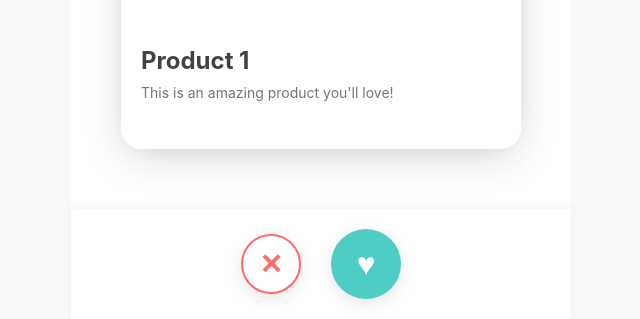
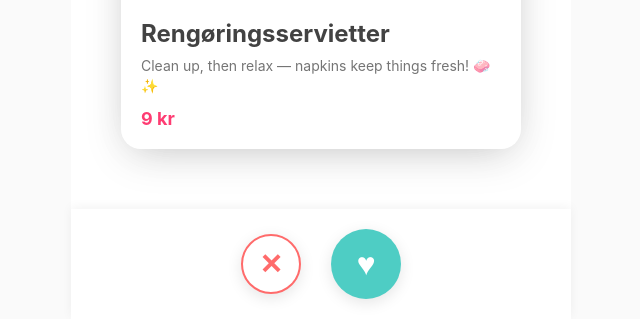
Before and after one commit to Marcrulo/grocery_swiper, a Flask app: page / in a window 1280 px wide. Shown: the part 481-800 px from the top of the page, without its empty margins (319-959 px from the left). Run offline with Flask 3, Linux system fonts and the light colour scheme; some libraries are stand-ins or nearby versions.

Commit message:
app update

```diff
--- a/app/app.py
+++ b/app/app.py
@@ -1,11 +1,52 @@
-from flask import Flask, render_template
+from flask import Flask, render_template, jsonify
+import pandas as pd
+import os
+from pathlib import Path
 
 app = Flask(__name__)
+
+# Path to processed CSV files
+DATA_DIR = Path(__file__).parent.parent / 'data' / 'csv' / 'processed'
+
+def load_all_products():
+    """Load all products from all CSV files in the processed directory."""
+    all_products = []
+
+    # Get all CSV files
+    csv_files = sorted(DATA_DIR.glob('products_*.csv'))
+
+    for csv_file in csv_files:
+        try:
+            df = pd.read_csv(csv_file)
+
+            # Convert each row to a product dictionary
+            for _, row in df.iterrows():
+                product = {
+                    'id': int(row['data_id']),
+                    'title': row['product_name'],
+                    'description': row['tinder_bio'] if pd.notna(row['tinder_bio']) else row['product_name'],
+                    'image': row['public_urls'] if pd.notna(row['public_urls']) else '',
+                    'price': float(row['price']) if pd.notna(row['price']) else 0.0,
+                    'brand': row['brand'] if pd.notna(row['brand']) else '',
+                    'category': row['category'] if pd.notna(row['category']) else '',
+                    'store': row['store_name'] if pd.notna(row['store_name']) else '',
+                }
+                all_products.append(product)
+        except Exception as e:
+            print(f"Error loading {csv_file}: {e}")
+
+    return all_products
 
 @app.route('/')
 def index():
     return render_template('index.html')
 
+@app.route('/api/products')
+def get_products():
+    """API endpoint to get all products."""
+    products = load_all_products()
+    return jsonify(products)
+
 if __name__ == '__main__':
     # Run on all interfaces so it's accessible from phone
     app.run(host='0.0.0.0', port=8000, debug=True)
--- a/app/static/script.js
+++ b/app/static/script.js
@@ -1,40 +1,6 @@
-// Sample data for cards
-const cardsData = [
-    {
-        id: 1,
-        title: "Product 1",
-        description: "This is an amazing product you'll love!",
-        image: "https://via.placeholder.com/400x500/667eea/ffffff?text=Product+1"
-    },
-    {
-        id: 2,
-        title: "Product 2",
-        description: "High quality and great value for money.",
-        image: "https://via.placeholder.com/400x500/764ba2/ffffff?text=Product+2"
-    },
-    {
-        id: 3,
-        title: "Product 3",
-        description: "Perfect for your daily needs.",
-        image: "https://via.placeholder.com/400x500/f093fb/ffffff?text=Product+3"
-    },
-    {
-        id: 4,
-        title: "Product 4",
-        description: "Limited time offer - don't miss out!",
-        image: "https://via.placeholder.com/400x500/4facfe/ffffff?text=Product+4"
-    },
-    {
-        id: 5,
-        title: "Product 5",
-        description: "Customer favorite with 5-star ratings.",
-        image: "https://via.placeholder.com/400x500/00f2fe/ffffff?text=Product+5"
-    }
-];
-
 class SwipeApp {
     constructor() {
-        this.cards = [...cardsData];
+        this.cards = [];
         this.currentIndex = 0;
         this.cardsContainer = document.getElementById('cardsContainer');
         this.noCardsMessage = document.getElementById('noCards');
@@ -49,23 +15,48 @@ class SwipeApp {
         this.currentCard = null;
         this.likeIndicator = null;
         this.passIndicator = null;
+        this.isAnimating = false;
 
         this.init();
     }
 
-    init() {
+    async init() {
+        await this.loadProducts();
         this.renderCards();
         this.attachEventListeners();
     }
 
+    async loadProducts() {
+        try {
+            const response = await fetch('/api/products');
+            if (!response.ok) {
+                throw new Error('Failed to load products');
+            }
+            this.cards = await response.json();
+            console.log(`Loaded ${this.cards.length} products`);
+        } catch (error) {
+            console.error('Error loading products:', error);
+            this.showNoCards();
+        }
+    }
+
     renderCards() {
-        this.cardsContainer.innerHTML = '';
+        // Remove only old cards that are no longer needed
+        const existingCards = this.cardsContainer.querySelectorAll('.card');
+        existingCards.forEach(card => {
+            const cardIndex = parseInt(card.dataset.index);
+            if (cardIndex < this.currentIndex - 1 || cardIndex > this.currentIndex + 2) {
+                card.remove();
+            }
+        });
 
-        // Render cards in reverse order so the first card is on top
+        // Add new cards if needed - render in reverse order for proper z-index
         for (let i = Math.min(this.currentIndex + 2, this.cards.length - 1); i >= this.currentIndex; i--) {
-            if (i < this.cards.length) {
+            const existingCard = this.cardsContainer.querySelector(`[data-index="${i}"]`);
+            if (!existingCard && i < this.cards.length) {
                 const card = this.createCard(this.cards[i], i);
-                this.cardsContainer.appendChild(card);
+                // Insert at the beginning to maintain z-index order
+                this.cardsContainer.insertBefore(card, this.cardsContainer.firstChild);
             }
         }
 
@@ -87,15 +78,17 @@ class SwipeApp {
         if (index > this.currentIndex) {
             const scale = 1 - (index - this.currentIndex) * 0.05;
             card.style.transform = `scale(${scale})`;
+            card.style.transition = 'transform 0.3s ease';
         }
 
         card.innerHTML = `
             <div class="swipe-indicator pass">NOPE</div>
             <div class="swipe-indicator like">LIKE</div>
-            <img src="${data.image}" alt="${data.title}" class="card-image" loading="eager">
+            <img src="${data.image}" alt="${data.title}" class="card-image" loading="eager" decoding="async">
             <div class="card-content">
                 <h2 class="card-title">${data.title}</h2>
                 <p class="card-description">${data.description}</p>
+                ${data.price ? `<p class="card-price">${data.price} kr</p>` : ''}
             </div>
         `;
 
@@ -113,15 +106,19 @@ class SwipeApp {
     }
 
     attachEventListeners() {
-        // Touch events
-        this.cardsContainer.addEventListener('mousedown', this.onDragStart.bind(this), { passive: true });
-        this.cardsContainer.addEventListener('touchstart', this.onDragStart.bind(this), { passive: true });
+        // Touch events - bind methods once to avoid multiple bindings
+        this.boundDragStart = this.onDragStart.bind(this);
+        this.boundDragMove = this.onDragMove.bind(this);
+        this.boundDragEnd = this.onDragEnd.bind(this);
 
-        document.addEventListener('mousemove', this.onDragMove.bind(this), { passive: false });
-        document.addEventListener('touchmove', this.onDragMove.bind(this), { passive: false });
+        this.cardsContainer.addEventListener('mousedown', this.boundDragStart);
+        this.cardsContainer.addEventListener('touchstart', this.boundDragStart, { passive: true });
 
-        document.addEventListener('mouseup', this.onDragEnd.bind(this));
-        document.addEventListener('touchend', this.onDragEnd.bind(this));
+        document.addEventListener('mousemove', this.boundDragMove);
+        document.addEventListener('touchmove', this.boundDragMove, { passive: false });
+
+        document.addEventListener('mouseup', this.boundDragEnd);
+        document.addEventListener('touchend', this.boundDragEnd);
 
         // Button events
         this.passBtn.addEventListener('click', () => this.swipe('left'));
@@ -132,9 +129,17 @@ class SwipeApp {
         const target = e.target.closest('.card');
         if (!target || parseInt(target.dataset.index) !== this.currentIndex) return;
 
+        // Allow starting a new drag even if previous animation isn't complete
+
+        // Prevent default drag behavior for mouse events
+        if (e.type === 'mousedown') {
+            e.preventDefault();
+        }
+
         this.isDragging = true;
         this.currentCard = target;
         this.currentCard.classList.add('swiping');
+        this.currentCard.style.cursor = 'grabbing';
 
         // Cache indicator elements
         this.likeIndicator = this.currentCard.querySelector('.swipe-indicator.like');
@@ -190,17 +195,48 @@ class SwipeApp {
 
         this.isDragging = false;
         const deltaX = this.currentX - this.startX;
+        const cardToAnimate = this.currentCard;
 
-        // Swipe threshold
-        const swipeThreshold = 100;
+        // Always swipe the card in the direction it was dragged if moved more than 10px
+        if (Math.abs(deltaX) > 10) {
+            const direction = deltaX > 0 ? 'right' : 'left';
 
-        if (Math.abs(deltaX) > swipeThreshold) {
-            const direction = deltaX > 0 ? 'right' : 'left';
-            this.completeSwipe(direction);
+            // Shorter, faster animation
+            const targetX = direction === 'right' ? window.innerWidth * 1.5 : -window.innerWidth * 1.5;
+            const targetRotation = direction === 'right' ? 30 : -30;
+
+            // Remove swiping class to enable transitions
+            cardToAnimate.classList.remove('swiping');
+
+            // Scale up the next card smoothly and immediately
+            const nextCard = this.cardsContainer.querySelector(`[data-index="${this.currentIndex + 1}"]`);
+            if (nextCard) {
+                nextCard.style.transform = 'scale(1)';
+                nextCard.style.transition = 'transform 0.35s ease';
+            }
+
+            // Apply faster transition and animate current card out
+            cardToAnimate.style.transition = `transform 0.35s ease-out`;
+            cardToAnimate.style.transform = `translateX(${targetX}px) rotate(${targetRotation}deg)`;
+
+            // Log the action
+            const cardData = this.cards[this.currentIndex];
+            console.log(`${direction === 'right' ? 'Liked' : 'Passed'}:`, cardData);
+
+            // Increment immediately and render new cards faster
+            this.currentIndex++;
+
+            // Remove the old card and add new one after shorter delay
+            setTimeout(() => {
+                cardToAnimate.remove();
+                this.renderCards();
+            }, 200);
         } else {
-            // Reset card position
-            this.currentCard.classList.remove('swiping');
-            this.currentCard.style.transform = '';
+            // Reset card position if barely moved
+            cardToAnimate.classList.remove('swiping');
+            cardToAnimate.style.transition = 'transform 0.3s ease';
+            cardToAnimate.style.transform = '';
+            cardToAnimate.style.cursor = 'grab';
             this.resetIndicators();
         }
 
@@ -220,18 +256,35 @@ class SwipeApp {
     completeSwipe(direction) {
         if (!this.currentCard) return;
 
-        this.currentCard.classList.remove('swiping');
-        this.currentCard.classList.add(direction === 'right' ? 'swiped-right' : 'swiped-left');
+        const cardToAnimate = this.currentCard;
+        const targetX = direction === 'right' ? window.innerWidth * 1.5 : -window.innerWidth * 1.5;
+        const targetRotation = direction === 'right' ? 30 : -30;
 
-        // Log the action (you can replace this with actual API calls)
+        // Scale up the next card smoothly
+        const nextCard = this.cardsContainer.querySelector(`[data-index="${this.currentIndex + 1}"]`);
+        if (nextCard) {
+            nextCard.style.transform = 'scale(1)';
+            nextCard.style.transition = 'transform 0.35s ease';
+        }
+
+        // Animate card out
+        cardToAnimate.classList.remove('swiping');
+        cardToAnimate.style.transition = 'transform 0.35s ease-out';
+        cardToAnimate.style.transform = `translateX(${targetX}px) rotate(${targetRotation}deg)`;
+
+        // Log the action
         const cardData = this.cards[this.currentIndex];
         console.log(`${direction === 'right' ? 'Liked' : 'Passed'}:`, cardData);
 
-        // Move to next card
+        // Increment immediately and clean up
+        this.currentIndex++;
+
         setTimeout(() => {
-            this.currentIndex++;
+            cardToAnimate.remove();
             this.renderCards();
-        }, 300);
+        }, 200);
+
+        this.currentCard = null;
     }
 
     resetIndicators() {
--- a/app/static/style.css
+++ b/app/static/style.css
@@ -94,6 +94,9 @@ body {
     cursor: grab;
     transition: transform 0.3s ease, box-shadow 0.3s ease;
     user-select: none;
+    -webkit-user-select: none;
+    touch-action: pan-y;
+    contain: layout style paint;
 }
 
 .card:active {
@@ -102,6 +105,7 @@ body {
 
 .card.swiping {
     transition: none;
+    will-change: transform;
 }
 
 .card.swiped-left {
@@ -122,6 +126,10 @@ body {
     display: block;
     backface-visibility: hidden;
     -webkit-backface-visibility: hidden;
+    pointer-events: none;
+    user-select: none;
+    -webkit-user-drag: none;
+    -webkit-touch-callout: none;
 }
 
 .card-image.loaded {
@@ -134,6 +142,7 @@ body {
     display: flex;
     flex-direction: column;
     justify-content: center;
+    contain: layout style;
 }
 
 .card-title {
@@ -147,6 +156,14 @@ body {
     font-size: 14px;
     color: var(--text-light);
     line-height: 1.4;
+    margin-bottom: 8px;
+}
+
+.card-price {
+    font-size: 18px;
+    font-weight: bold;
+    color: var(--primary-color);
+    margin-top: 4px;
 }
 
 /* Swipe indicators */
```
